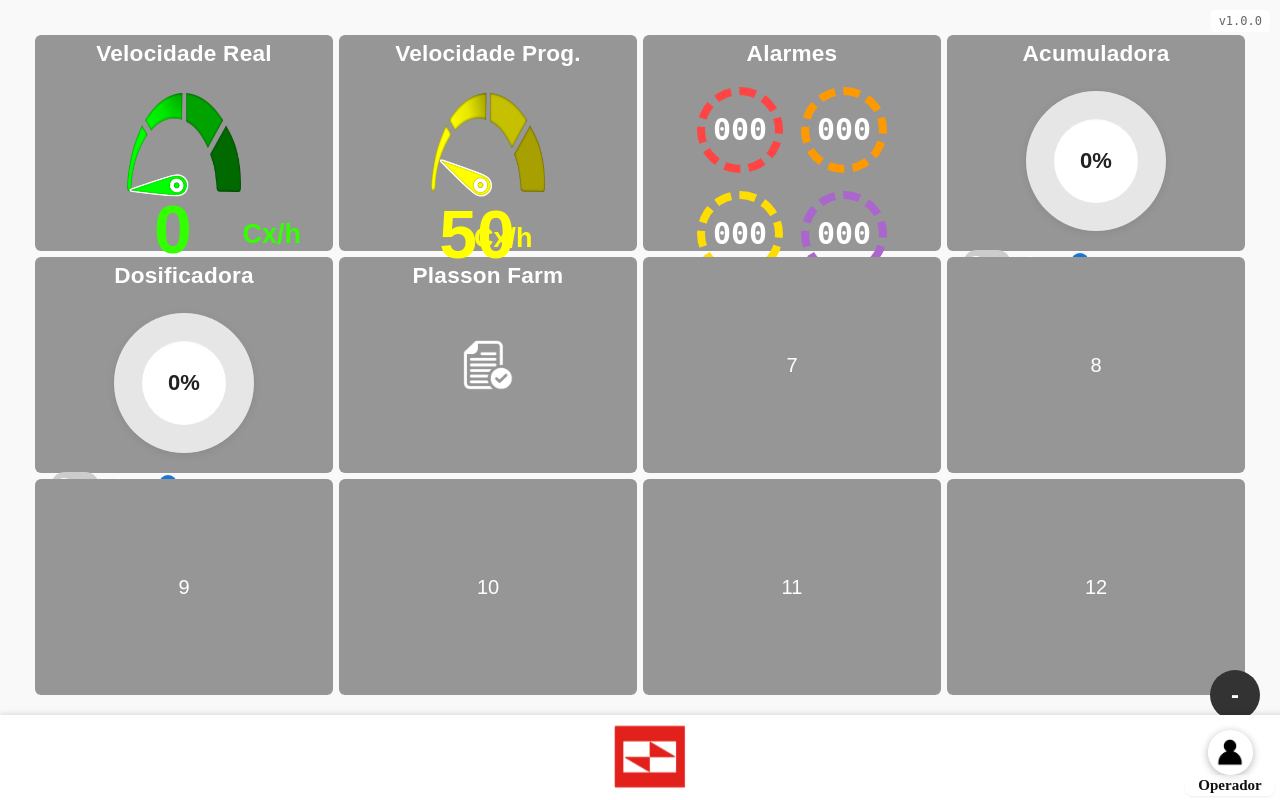
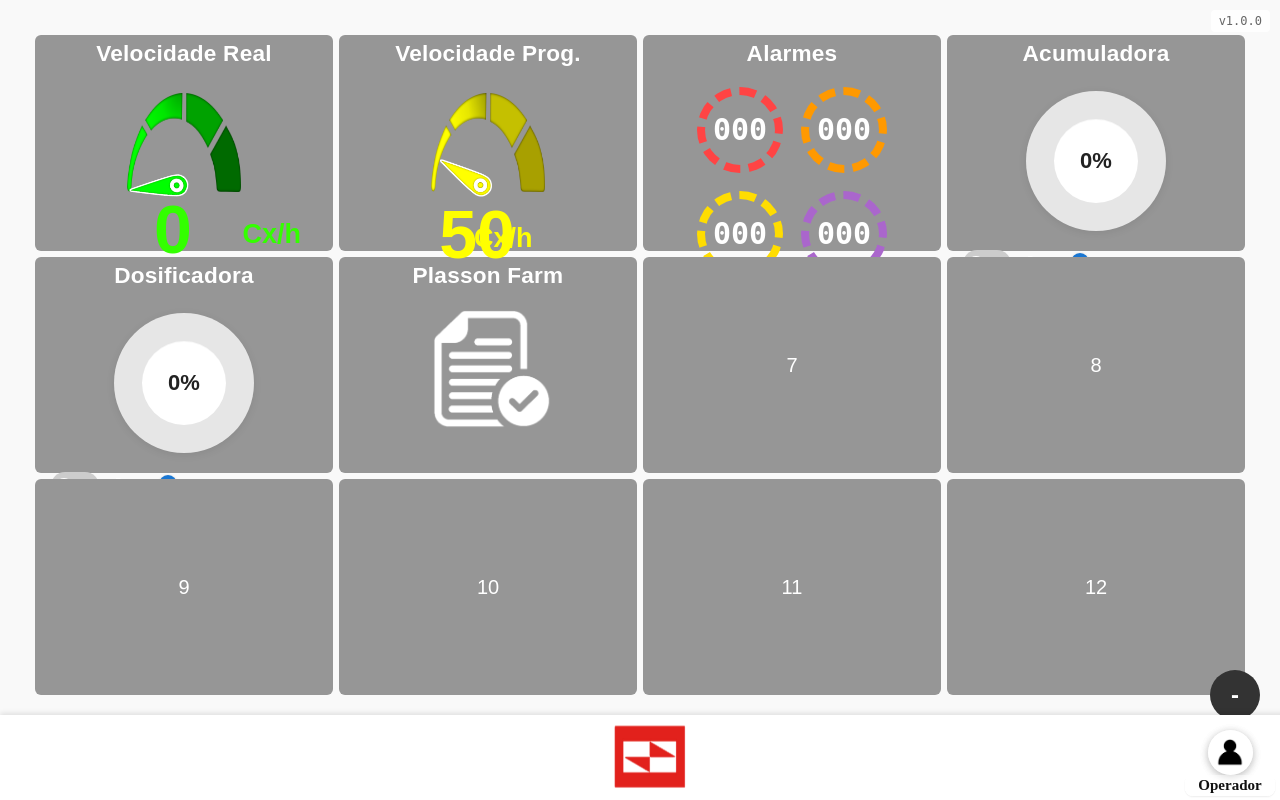
Before and after one commit to almeidadev07/Supervisorio_Automacao, a Flask app: page / in a window 1280 px wide. Run offline with Flask 3, Linux system fonts and the light colour scheme.

Commit message:
alterado o tamanho do icone do plasson farm

```diff
--- a/static/styles/partials/grid.css
+++ b/static/styles/partials/grid.css
@@ -439,9 +439,9 @@
     font-size: 1.25em;
 }
 
-.plasson-content .menu-icon {
-    width: 90px;
-    height: 90px;
+.menu-icon {
+    width: 120px;
+    height: 120px;
     margin: 4px;
     display: block;
 }
```
